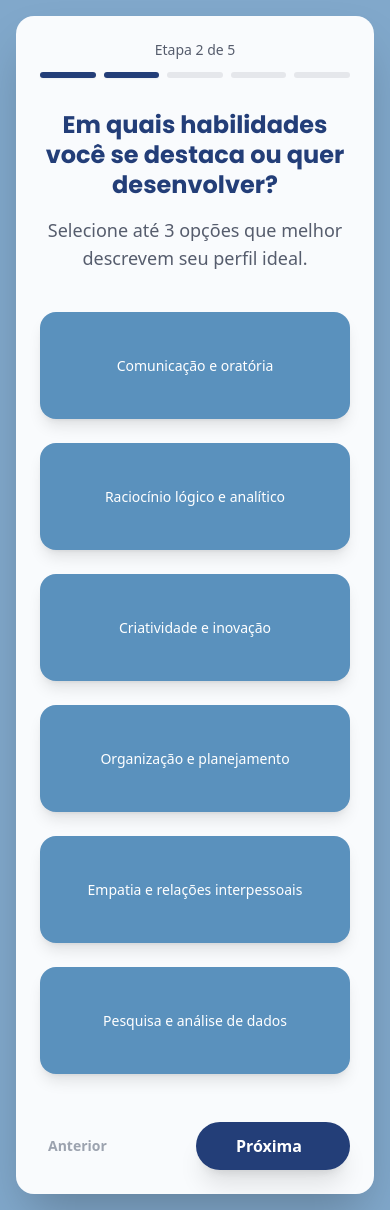
After one commit to tcwendell/Kappacita, a Django app: page /questionario/2/ in a window 390 px wide. The commit adds this page. Run offline with Django 5.2, Linux system fonts and the light colour scheme; some libraries are stand-ins or nearby versions.

Commit message:
paginas de questionario feitas.

```diff
--- /dev/null
+++ b/kappacita/kapp/templates/questionario2.html
@@ -0,0 +1,66 @@
+{% extends 'base.html' %}
+{% load static %}
+
+{% block title %}Kappacita - Seleção de Habilidades{% endblock %}
+
+{% block body %}
+<main class="flex-grow flex items-center justify-center p-4 lg:p-8 min-h-screen bg-[#81a8cb]">
+  <div class="glass-card w-full max-w-[1013px] rounded-[18px] p-6 lg:p-12 flex flex-col items-center relative overflow-hidden bg-white/95 backdrop-blur-md shadow-2xl">
+
+    <div class="flex flex-col items-center gap-3 mb-8 w-full">
+      <span class="font-serif-cactus text-sm text-[#565d6d]">Etapa 2 de 5</span>
+      <div class="flex gap-2 w-full max-w-[450px]">
+        <div class="h-1.5 flex-1 bg-[#233e78] rounded-full shadow-sm"></div> <div class="h-1.5 flex-1 bg-[#233e78] rounded-full shadow-sm"></div> <div class="h-1.5 flex-1 bg-gray-200 rounded-full"></div>
+        <div class="h-1.5 flex-1 bg-gray-200 rounded-full"></div>
+        <div class="h-1.5 flex-1 bg-gray-200 rounded-full"></div>
+      </div>
+    </div>
+
+    <div class="text-center mb-10">
+      <h1 class="text-2xl lg:text-[32px] leading-tight text-[#233e78] mb-4 font-bold font-poppins">
+        Em quais habilidades você se destaca ou quer desenvolver?
+      </h1>
+      <p class="font-serif-cactus text-lg text-[#565d6d]">
+        Selecione até 3 opções que melhor descrevem seu perfil ideal.
+      </p>
+    </div>
+
+    <div class="grid grid-cols-1 md:grid-cols-2 gap-6 w-full max-w-[650px] relative z-10">
+      <button class="h-[107px] bg-[#5a91bd] text-white rounded-[16px] shadow-lg font-serif-cactus text-sm px-4 hover:brightness-110 active:scale-95 transition-all">
+        Comunicação e oratória
+      </button>
+      <button class="h-[107px] bg-[#5a91bd] text-white rounded-[16px] shadow-lg font-serif-cactus text-sm px-4 hover:brightness-110 active:scale-95 transition-all">
+        Raciocínio lógico e analítico
+      </button>
+      <button class="h-[107px] bg-[#5a91bd] text-white rounded-[16px] shadow-lg font-serif-cactus text-sm px-4 hover:brightness-110 active:scale-95 transition-all">
+        Criatividade e inovação
+      </button>
+      <button class="h-[107px] bg-[#5a91bd] text-white rounded-[16px] shadow-lg font-serif-cactus text-sm px-4 hover:brightness-110 active:scale-95 transition-all">
+        Organização e planejamento
+      </button>
+      <button class="h-[107px] bg-[#5a91bd] text-white rounded-[16px] shadow-lg font-serif-cactus text-sm px-4 hover:brightness-110 active:scale-95 transition-all">
+        Empatia e relações interpessoais
+      </button>
+      <button class="h-[107px] bg-[#5a91bd] text-white rounded-[16px] shadow-lg font-serif-cactus text-sm px-4 hover:brightness-110 active:scale-95 transition-all">
+        Pesquisa e análise de dados
+      </button>
+    </div>
+
+    <div class="absolute left-4 lg:left-10 top-1/2 -translate-y-1/2 hidden xl:block pointer-events-none">
+      <img src="{% static 'img/IMG_8.png' %}" alt="Mascot" class="w-[184px] h-auto opacity-90">
+    </div>
+
+    <div class="w-full flex justify-between items-center mt-12">
+      <a href="{% url 'questionario' %}" class="flex items-center gap-2 text-sm font-bold text-gray-400 hover:text-[#233e78] transition-colors group">
+        <iconify-icon icon="lucide:arrow-left" class="group-hover:-translate-x-1 transition-transform"></iconify-icon>
+        Anterior
+      </a>
+
+      <a href="{% url 'questionario3' %}" class="bg-[#233e78] text-white px-10 py-3 rounded-full font-bold shadow-xl hover:bg-[#1a2e5a] transition-all flex items-center gap-2 group">
+        Próxima
+        <iconify-icon icon="lucide:arrow-right" class="group-hover:translate-x-1 transition-transform"></iconify-icon>
+      </a>
+    </div>
+  </div>
+</main>
+{% endblock %}
--- a/kappacita/kapp/urls.py
+++ b/kappacita/kapp/urls.py
@@ -11,4 +11,8 @@ urlpatterns = [
     path('meuprogresso/', meuprogresso, name = 'meuprogresso'),
     path('artigos/', artigos, name = 'artigos'),
     path('configuracoes/', configuracoes, name = 'configuracoes'),
+    path('questionario/2/', questionario2, name='questionario2'),
+    path('questionario/3/', questionario3, name='questionario3'),
+    path('questionario/4/', questionario4, name='questionario4'),
+    path('questionario/4/', questionario5, name='questionario5'),
 ]
--- a/kappacita/kapp/views.py
+++ b/kappacita/kapp/views.py
@@ -27,3 +27,15 @@ def artigos(request):
 
 def configuracoes(request):
     return render(request, 'configuracoes.html')
+
+def questionario2(request):
+    return render(request, 'questionario2.html')
+
+def questionario3(request):
+    return render(request, 'questionario3.html')
+
+def questionario4(request):
+    return render(request, 'questionario4.html')
+
+def questionario5(request):
+    return render(request, 'questionario4.html')
```
Also changed, not shown: kappacita/kapp/templates/questionario.html (+6 -8 lines), kappacita/kapp/templates/questionario3.html (added, +70 -0 lines), kappacita/kapp/templates/questionario4.html (added, +61 -0 lines), kappacita/kapp/templates/questionario5.html (added, +60 -0 lines).
